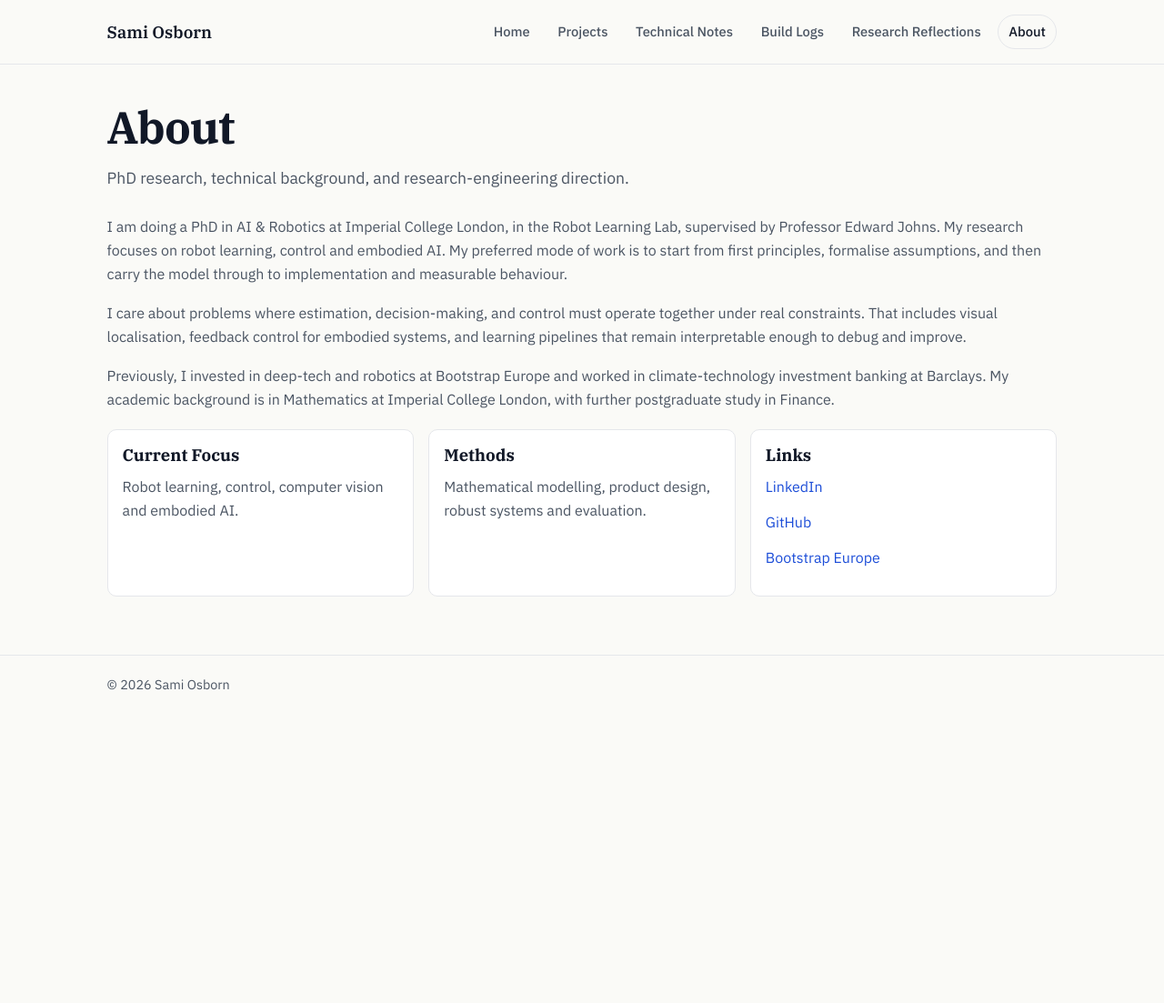
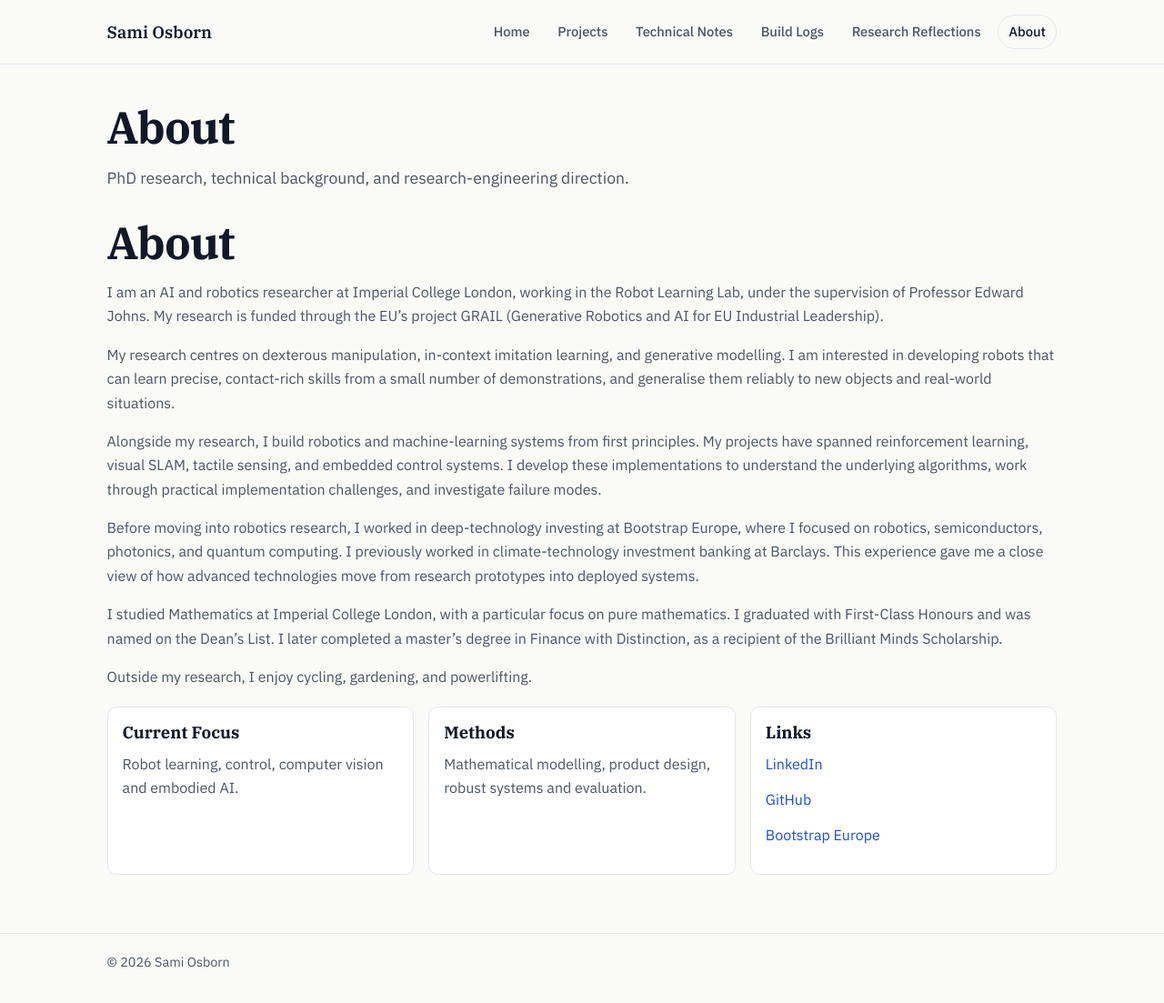
Before and after one commit to samiosborn/samiosborn.github.io, a Jekyll site: the page built from about.md, in a window 1280 px wide and 1118 px high. Shown: the top 1103 px of the window at 91% size. Built offline with Jekyll 4.4.1, drawn with Linux system fonts in a browser that asks for light colours.

Commit message:
Updated about me

```diff
--- a/about.md
+++ b/about.md
@@ -4,11 +4,19 @@ title: About
 lead: PhD research, technical background, and research-engineering direction.
 permalink: /about/
 ---
-I am doing a PhD in AI & Robotics at Imperial College London, in the Robot Learning Lab, supervised by Professor Edward Johns. My research focuses on robot learning, control and embodied AI. My preferred mode of work is to start from first principles, formalise assumptions, and then carry the model through to implementation and measurable behaviour.
+# About
 
-I care about problems where estimation, decision-making, and control must operate together under real constraints. That includes visual localisation, feedback control for embodied systems, and learning pipelines that remain interpretable enough to debug and improve.
+I am an AI and robotics researcher at Imperial College London, working in the Robot Learning Lab, under the supervision of Professor Edward Johns. My research is funded through the EU's project GRAIL (Generative Robotics and AI for EU Industrial Leadership).
 
-Previously, I invested in deep-tech and robotics at Bootstrap Europe and worked in climate-technology investment banking at Barclays. My academic background is in Mathematics at Imperial College London, with further postgraduate study in Finance.
+My research centres on dexterous manipulation, in-context imitation learning, and generative modelling. I am interested in developing robots that can learn precise, contact-rich skills from a small number of demonstrations, and generalise them reliably to new objects and real-world situations.
+
+Alongside my research, I build robotics and machine-learning systems from first principles. My projects have spanned reinforcement learning, visual SLAM, tactile sensing, and embedded control systems. I develop these implementations to understand the underlying algorithms, work through practical implementation challenges, and investigate failure modes.
+
+Before moving into robotics research, I worked in deep-technology investing at Bootstrap Europe, where I focused on robotics, semiconductors, photonics, and quantum computing. I previously worked in climate-technology investment banking at Barclays. This experience gave me a close view of how advanced technologies move from research prototypes into deployed systems.
+
+I studied Mathematics at Imperial College London, with a particular focus on pure mathematics. I graduated with First-Class Honours and was named on the Dean’s List. I later completed a master’s degree in Finance with Distinction, as a recipient of the Brilliant Minds Scholarship.
+
+Outside my research, I enjoy cycling, gardening, and powerlifting.
 
 <div class="about-columns">
   <article class="card">
```
